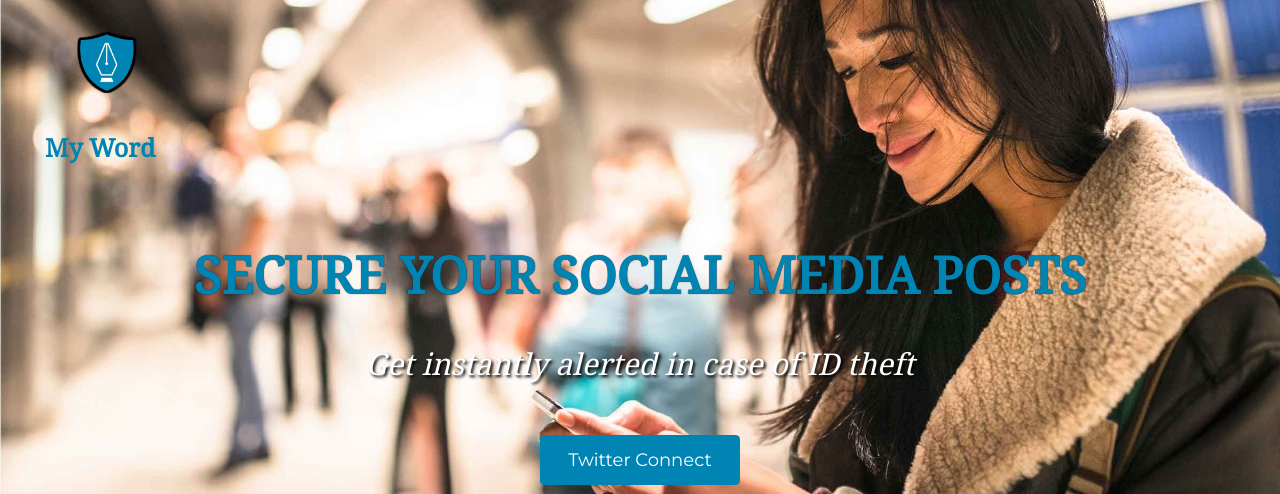
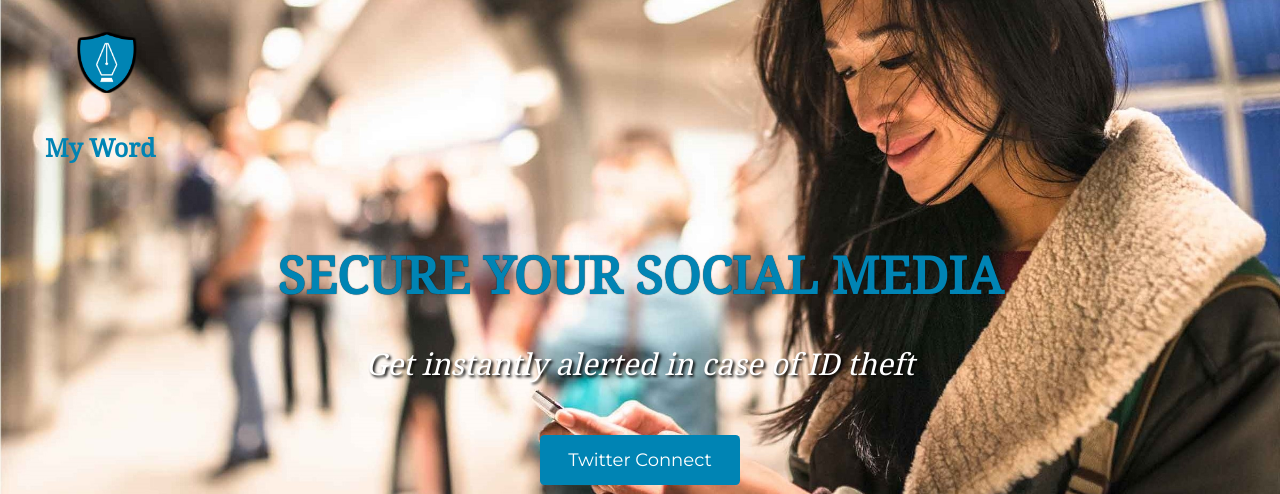
Before and after one commit to datadav/IsMyTweet, a Flask app: page / in a window 1280 px wide. Shown: the top 494 px of the page. Run offline with Flask 2, Linux system fonts and the light colour scheme; some libraries are stand-ins or nearby versions; some web fonts are replaced.

Commit message:
small changes

```diff
--- a/App/templates/login.html
+++ b/App/templates/login.html
@@ -39,7 +39,7 @@
       <div class="container">
         <div class="intro-text">
           <div class="intro-heading text-uppercase">
-            Secure your Social Media posts
+            Secure your Social Media
           </div>
            <div class="intro-lead-in">
           Get instantly alerted in case of ID theft
```
